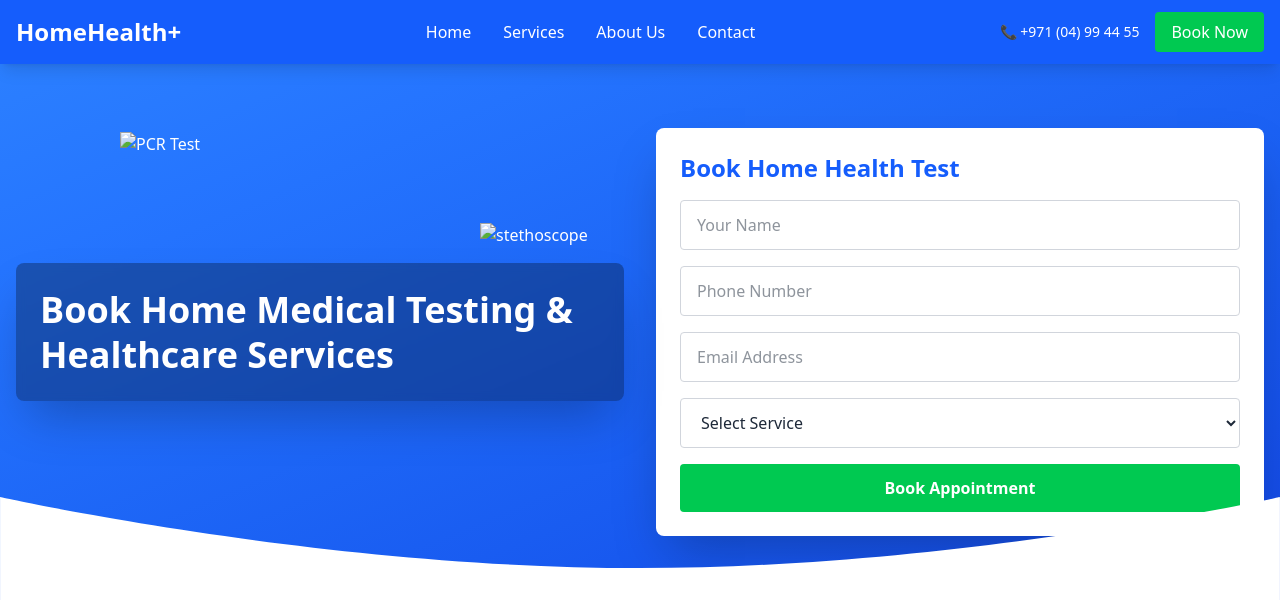
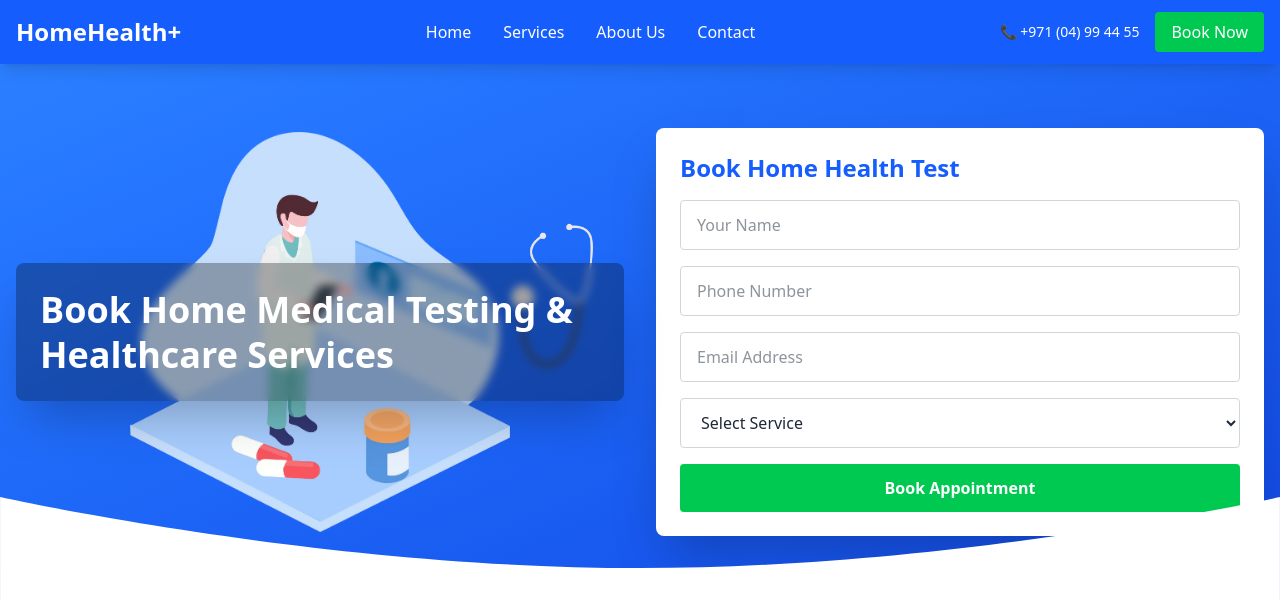
Before and after one commit to Obada-barakat/homehealth-landing, a plain HTML site: page index.html in a window 1280 px wide. Shown: the top 602 px of the page. Drawn offline with nearby package versions, Linux system fonts and the light colour scheme; the site is published under a folder, as on GitHub Pages, so addresses that start at the root find nothing.

Commit message:
fix the images path

```diff
--- a/index.html
+++ b/index.html
@@ -3,7 +3,7 @@
   <head>
     <meta charset="UTF-8" />
     <meta name="viewport" content="width=device-width, initial-scale=1.0" />
-    <title>Home PCR Test</title>
+    <title>Home Health+</title>
     <script src="https://cdn.jsdelivr.net/npm/@tailwindcss/browser@4"></script>
     <link
       rel="stylesheet"
@@ -57,12 +57,12 @@
         <!-- left content -->
         <div class="space-y-6 relative">
           <img
-            src="/assets/hero.webp"
+            src="./assets/hero.webp"
             alt="PCR Test"
             class="hidden md:inline absolute left-[50%] top-[50%] -translate-[50%] w-100 h-100 object-contain z-0"
           />
           <img
-            src="/assets/stethoscope.webp"
+            src="./assets/stethoscope.webp"
             alt="stethoscope"
             class="absolute right-0 -top-10 -md:top-18 w-36 h-36 z-0"
           />
```
